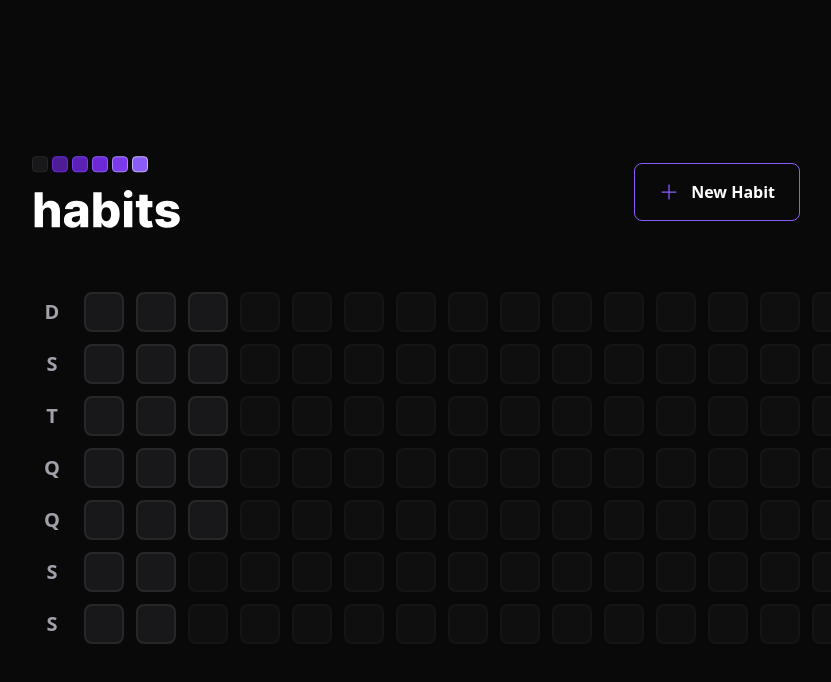
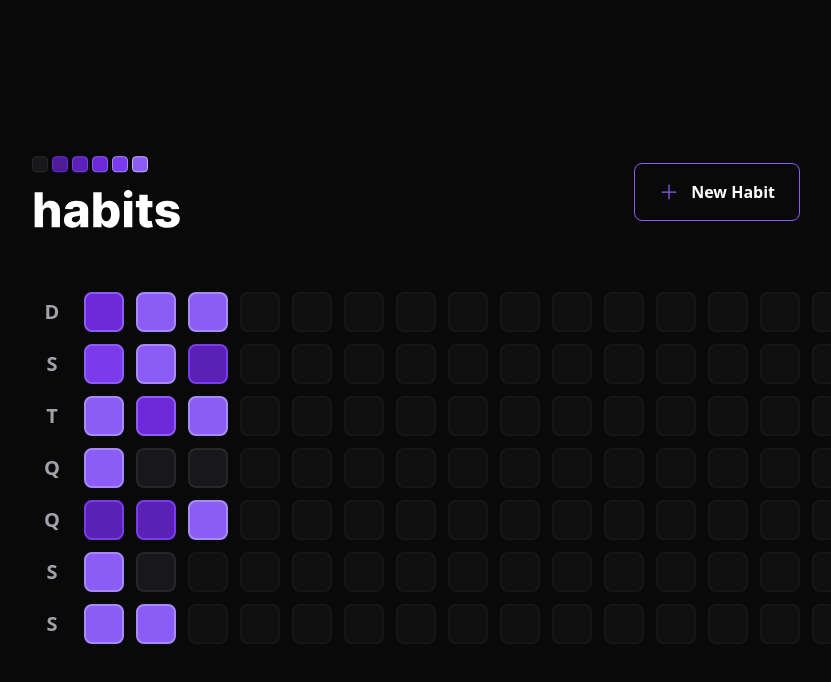
Before and after one commit to isadorabayma/RocketSeat, a React (Vite) app in the folder web/: page / in a window 1280 px wide. Shown: the top 682 px of the page, without its empty margins (224-1055 px from the left). Built offline with nearby package versions, Linux system fonts and the light colour scheme.

Commit message:
frontend - HabitDay color variatio

```diff
--- a/web/package.json
+++ b/web/package.json
@@ -11,6 +11,7 @@
   "dependencies": {
     "@radix-ui/react-dialog": "^1.0.2",
     "@radix-ui/react-popover": "^1.0.3",
+    "clsx": "^1.2.1",
     "dayjs": "^1.11.7",
     "phosphor-react": "^1.4.1",
     "react": "^18.2.0",
--- a/web/src/components/HabitDay.tsx
+++ b/web/src/components/HabitDay.tsx
@@ -1,21 +1,33 @@
 import * as Popover from '@radix-ui/react-popover';
+import clsx from 'clsx';
 import { ProgressBar } from './ProgressBar';
 
-// interface HabitDayProps {
-//   completed: number
-// }
+interface HabitDayProps {
+  completed: number
+  amount: number
+}
 
-export function HabitDay() {
+export function HabitDay({ completed, amount }: HabitDayProps) {
+  const completedPercentage = Math.round((completed / amount) * 100)
   return (
     <Popover.Root>
-      <Popover.Trigger className="w-10 h-10 bg-zinc-900 border-2 border-zinc-800 rounded-lg"/>
+      <Popover.Trigger
+        className={clsx('w-10 h-10 border-2 rounded-lg',{
+          'bg-zinc-900 border-zinc-800': completedPercentage === 0,
+          'bg-violet-900 border-violet-700': completedPercentage > 0 && completedPercentage < 20,
+          'bg-violet-800 border-violet-600': completedPercentage >= 20 && completedPercentage < 40,
+          'bg-violet-700 border-violet-500': completedPercentage >= 40 && completedPercentage < 60,
+          'bg-violet-600 border-violet-500': completedPercentage >= 60 && completedPercentage < 80,
+          'bg-violet-500 border-violet-400': completedPercentage >= 80,
+        })}
+      />
 
       <Popover.Portal>
         <Popover.Content className="min-w-[320px] p-6 rounded-2xl bg-zinc-800 flex flex-col">
           <span className="font-semibold text-zinc-400">Terça-feira</span>
           <span className="mt-1 font-extrabold leading-tight text-3xl">17/01</span>
 
-          <ProgressBar progress={75}/>
+          <ProgressBar progress={completedPercentage}/>
 
           <Popover.Arrow height={10} width={16} className="fill-zinc-800"/>
         </Popover.Content>
--- a/web/src/components/SummaryTable.tsx
+++ b/web/src/components/SummaryTable.tsx
@@ -24,7 +24,13 @@
       </div>
       <div className="grid grid-rows-7 grid-flow-col gap-3">
         {summaryDates.map(date => {
-          return <HabitDay key={date.toString()} />
+          return (
+            <HabitDay
+              key={date.toString()}
+              amount={5}
+              completed={Math.round(Math.random()*5)}
+            />
+          )
         })}
 
         {amountOfDaysToFill > 0 && Array.from({ length: amountOfDaysToFill }).map((_,i) => {
```
Also changed, not shown: 1 other file (tests, documents, lock files or other folders).
